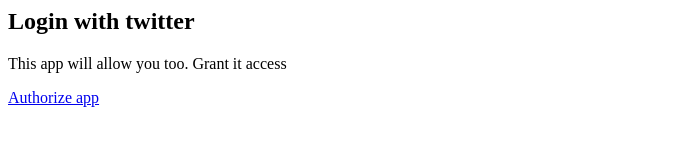
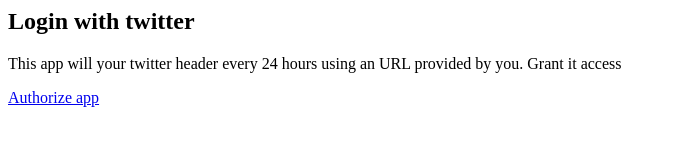
Before and after one commit to LuisMayo/Twitter-Header-Syncer, a website: page AuthServer/index.html in a window 1280 px wide. Shown: the whole page, without its empty margins (0-676 px from the left). Drawn offline with Linux system fonts and the light colour scheme.

Commit message:
Improved description about what does this do

```diff
--- a/AuthServer/index.html
+++ b/AuthServer/index.html
@@ -4,7 +4,7 @@
             Login with twitter
         </h2>
         <p>
-            This app will allow you too. Grant it access
+            This app will your twitter header every 24 hours using an URL provided by you. Grant it access
         </p>
         <a href="twitter">Authorize app</a>
     </body>
```
